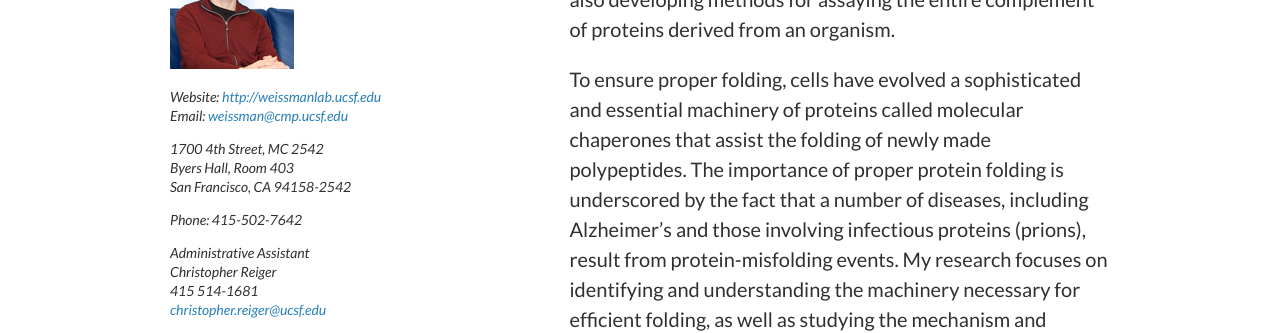
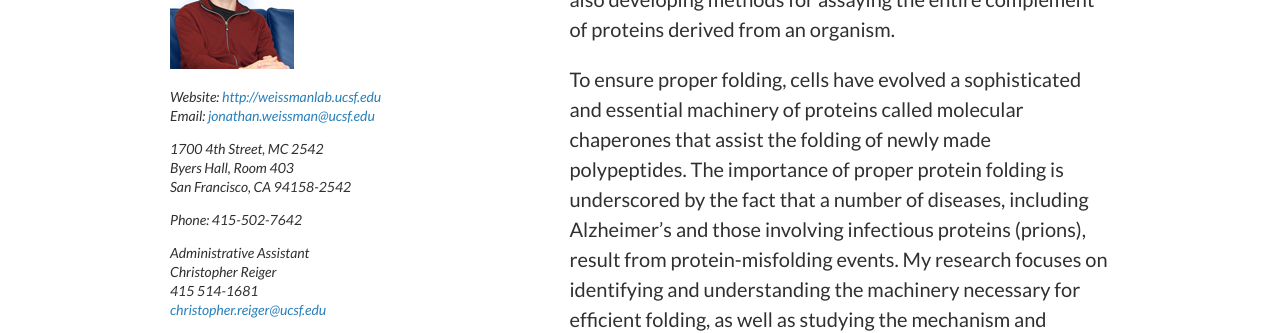
Before and after one commit to sdouglas/cmp, a Jekyll site: the page built from _posts/faculty/2013-06-07-jonathan-weissman.md, in a window 1280 px wide. Shown: the part 330-663 px from the top of the page. Built offline with Jekyll 4.4.1, drawn with Linux system fonts in a browser that asks for light colours.

Commit message:
updated email addresses

```diff
--- a/_posts/faculty/2013-06-07-jonathan-weissman.md
+++ b/_posts/faculty/2013-06-07-jonathan-weissman.md
@@ -3,8 +3,8 @@ layout: bio
 categories: faculty
 title: Jonathan Weissman
 position: Professor and Vice-Chair
-email_prefix: weissman
-email_suffix: cmp, ucsf, edu
+email_prefix: jonathan.weissman
+email_suffix: ucsf, edu
 phone: 415-502-7642
 fax:
 website: http://weissmanlab.ucsf.edu
```
Also changed, not shown: _posts/faculty/2013-06-07-dyche-mullins.md (+2 -2 lines), _posts/faculty/2013-06-07-nevan-krogan.md (+1 -1 lines).
